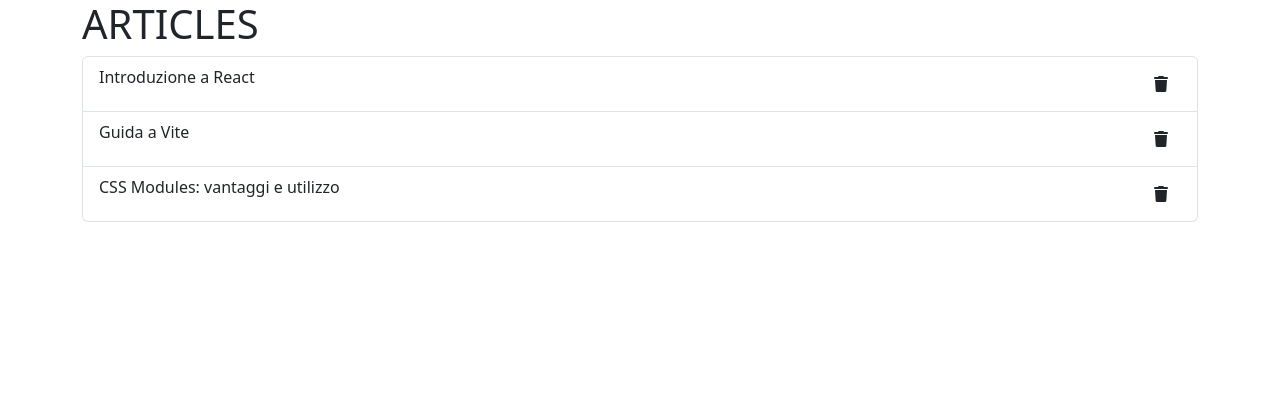
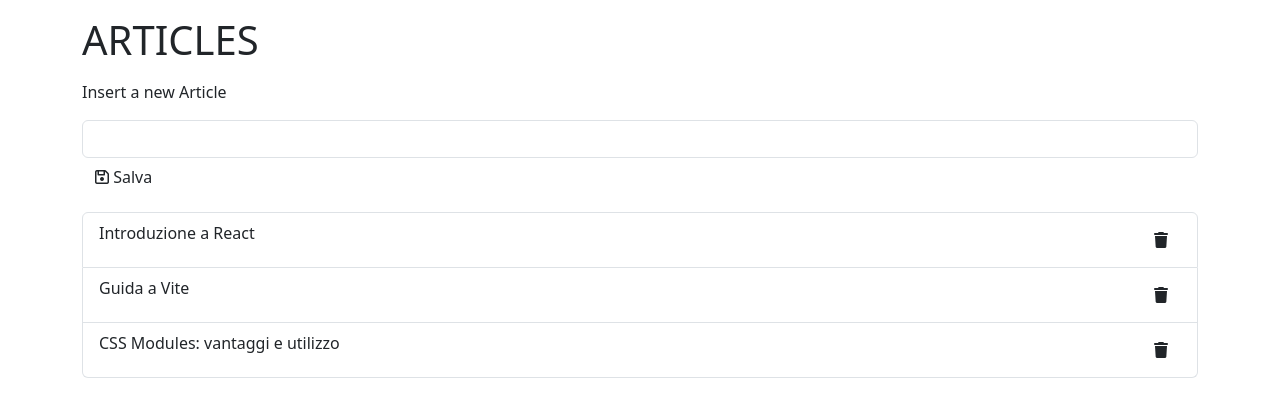
Before and after one commit to GiacomoVisconti/react-form, a React (Vite) app: page / in a window 1280 px wide. Shown: the top 416 px of the page. Built offline with nearby package versions, Linux system fonts and the light colour scheme.

Commit message:
add fiture to save a new article and visualize it in the DOM

```diff
--- a/src/assets/components/List.jsx
+++ b/src/assets/components/List.jsx
@@ -1,17 +1,48 @@
 import blogPosts from "../data/blog"
+import { useState } from "react"
 
 export default function List(){
+
+    const [newArticle, setNewArticle] = useState('')
+    const [article, setArticle] = useState(blogPosts)
+
+    // Function to handle input change
+    // and update the newArticle state
+    function handleChange(e) {
+        setNewArticle(e.target.value)
+    }
+
+    function handleSubmit(e) {
+        e.preventDefault()
+        if(!newArticle.length == 0){
+
+            setArticle([newArticle, ...article])
+        }
+    }
+
     return(
-        <ul className="list-group">
-                {blogPosts.map(({title, id}) => {
-                    return (
-                        <li className="list-group-item d-flex justify-content-between" key={id}>
-                            {title}
-                            <button className="btn"><i class="fa fa-trash" aria-hidden="true"></i></button>
-                        </li>
+        <>
+            {/* Form to add a new article} */}
+            <form  onSubmit={handleSubmit}>
+                <p>Insert a new Article</p>
+                <input type="text" onChange={handleChange} value={newArticle} className="form-control" />
 
-                    )
-                })}
-        </ul>
+                <button type="submit" className="btn"><i className="fa-regular fa-floppy-disk"></i> Salva</button>
+            </form>
+            {/* List of articles generates by a map into the datas array */}
+            <ul className="py-3 list-group">
+                    {article.map((element, index) => {
+                        return (
+                            <li className="list-group-item d-flex justify-content-between" key={index}>
+                                {element}
+                                <button className="btn">
+                                    <i className="fa fa-trash" aria-hidden="true"></i>
+                                </button>
+                            </li>
+
+                        )
+                    })}
+            </ul>
+        </>
     )
 }
--- a/src/assets/components/Main.jsx
+++ b/src/assets/components/Main.jsx
@@ -3,9 +3,9 @@ import List from "./list"
 export default function Main(){
     return (
         <div className="container">
-            <h1>ARTICLES</h1>
+            <h1 className="my-3">ARTICLES</h1>
 
-            < List />
+            <List />
 
         </div>
     )
--- a/src/assets/data/blog.js
+++ b/src/assets/data/blog.js
@@ -1,28 +1,10 @@
 const blogPosts = [
-{
-    id: 1,
-    title: "Introduzione a React",
-    author: "Mario Rossi",
-    date: "2025-07-10",
-    content: "React è una libreria JavaScript per costruire interfacce utente...",
-    tags: ["React", "JavaScript", "Frontend"]
-},
-{
-    id: 2,
-    title: "Guida a Vite",
-    author: "Luca Bianchi",
-    date: "2025-07-12",
-    content: "Vite è un build tool moderno e veloce per progetti web...",
-    tags: ["Vite", "Build Tools", "JavaScript"]
-},
-{
-    id: 3,
-    title: "CSS Modules: vantaggi e utilizzo",
-    author: "Giulia Verdi",
-    date: "2025-07-15",
-    content: "I CSS Modules permettono di scrivere stili locali ai componenti...",
-    tags: ["CSS", "Frontend", "Best Practices"]
-}
+"Introduzione a React",
+
+"Guida a Vite",
+
+"CSS Modules: vantaggi e utilizzo",
+
 ];
 
 export default blogPosts
```
